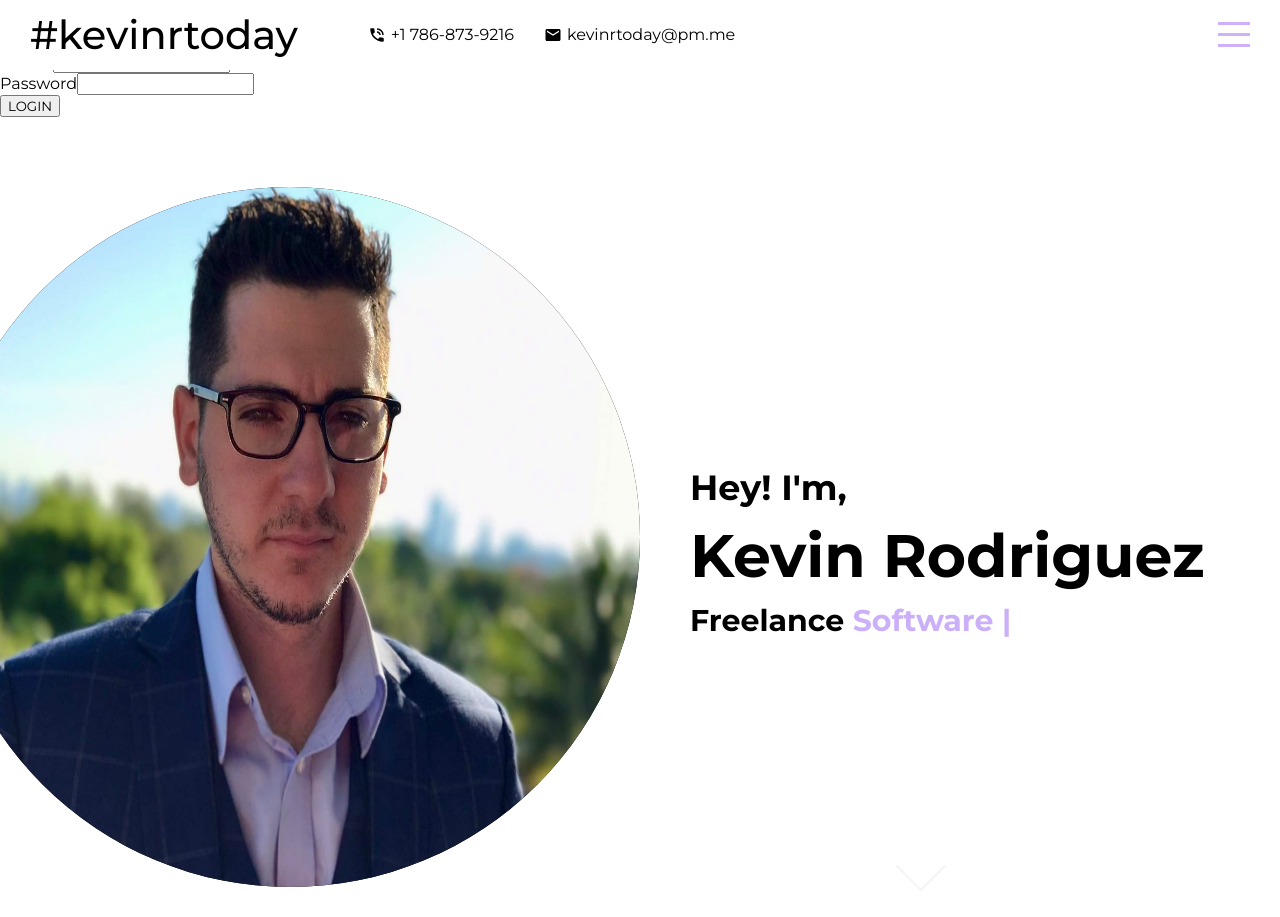
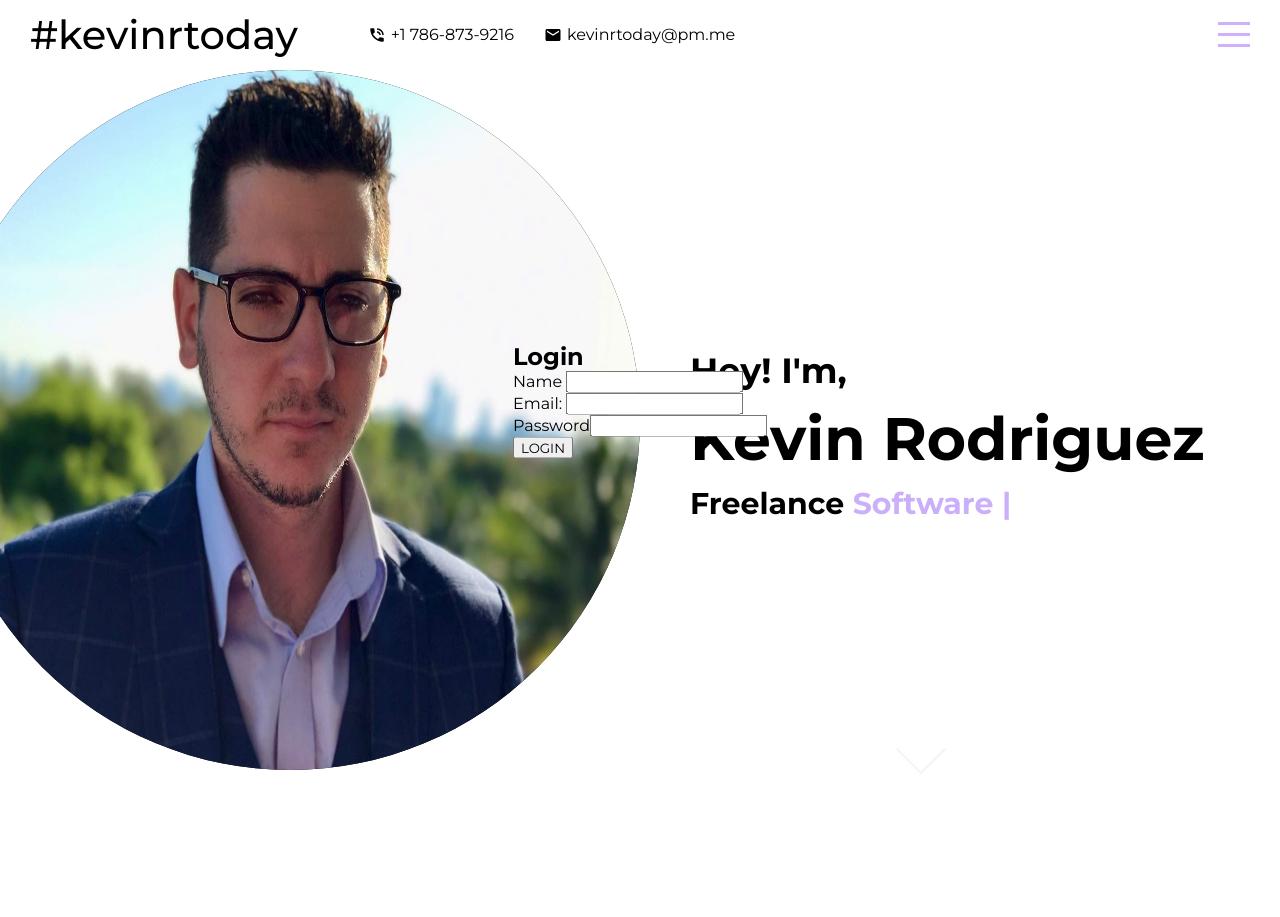
Before and after one commit to kevinrtoday/Portfolio-Page, a React (Create React App) app: page /admin in a window 1280 px wide. After the commit the page ends 800 px from the top, so only its background shows below. Built offline with nearby package versions, Linux system fonts and the light colour scheme.

Commit message:
styling added

```diff
--- a/package.json
+++ b/package.json
@@ -16,6 +16,7 @@
     "node-sass": "^6.0.1",
     "react": "^17.0.2",
     "react-dom": "^17.0.2",
+    "react-overlays": "^5.1.1",
     "react-router-dom": "^5.3.0",
     "react-scripts": "4.0.3",
     "sass": "^1.42.1",
--- a/src/app.scss
+++ b/src/app.scss
@@ -21,7 +21,3 @@
     }
   }
 }
-
-.admin {
-  background-color: blueviolet;
-}
--- a/src/components/admin/Admin.js
+++ b/src/components/admin/Admin.js
@@ -31,7 +31,7 @@ function Admin() {
   };
 
   return (
-    <div className="Admin">
+    <div className="admin">
       {user.email != "" ? (
         <div className="welcome">
           <h2>
--- a/src/components/admin/admin.scss
+++ b/src/components/admin/admin.scss
@@ -0,0 +1,11 @@
+.admin {
+  justify-content: center;
+  display: flex;
+  border: 50px;
+  position: absolute;
+  border-color: black;
+  z-index: 5;
+  top: 50%;
+  left: 50%;
+  transform: translate(-50%, -50%);
+}
```
Also changed, not shown: 1 other file (tests, documents, lock files or other folders).
